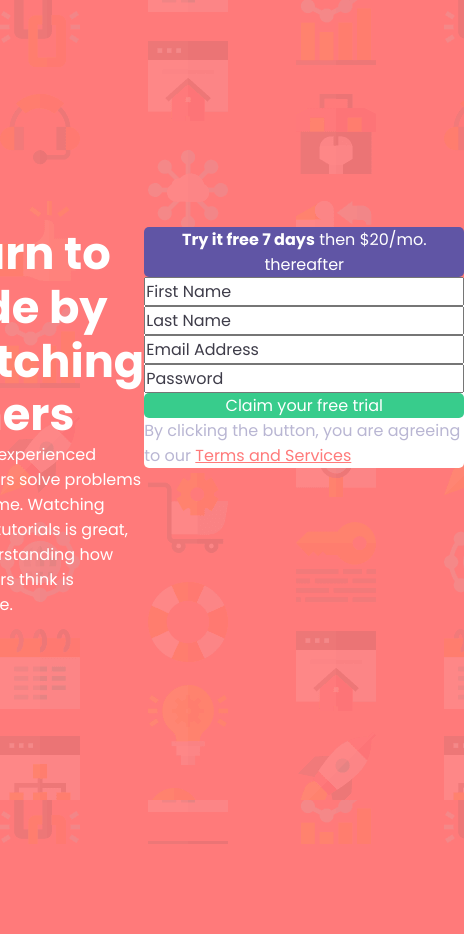
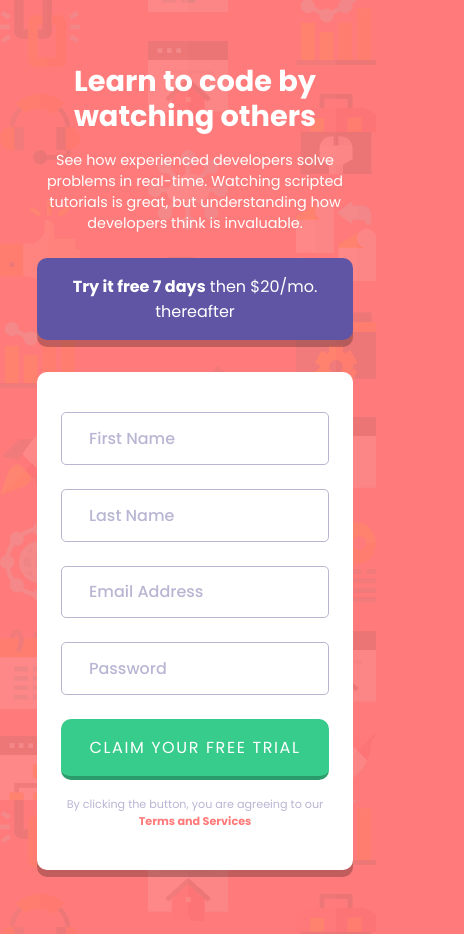
Before and after one commit to Nazaf64/intro-component-with-signup-form, a plain HTML site: page index.html in a window 390 px wide. Shown: the whole page, 464 px wide, since content can reach past the window. Before the commit the page ends 844 px from the top, so only its background shows below. Drawn offline with Linux system fonts and the light colour scheme.

Commit message:
desktop and mobile view working

```diff
--- a/index.html
+++ b/index.html
@@ -19,6 +19,7 @@
       <div id="card-container">
         <button id="free-trial"><strong>Try it free 7 days</strong> then $20/mo. thereafter</button>
         <div id="card-wrapper">
+          <div id="form-stuff">
             <form action="">
               <input type="text" placeholder="First Name">
               <input type="text" placeholder="Last Name">
@@ -30,6 +31,7 @@
           </div>
         </div>
       </div>
+    </div>
   </main>
 </body>
 </html>
--- a/style.css
+++ b/style.css
@@ -1,6 +1,8 @@
 :root{
-    --border-radius: 5px;
+    --border-radius: 10px;
     --line-height: 1.2em;
+    /* --section-width: 35em; */
+    --section-width: 90%;
 
     --red: hsl(0, 100%, 74%);
     --green: hsl(154, 59%, 51%);
@@ -10,8 +12,6 @@
     --dark-blue: hsl(249, 10%, 26%);
     --grayish-blue: hsl(246, 25%, 77%);
 }
-
-/* Font size (name and stats): 18px */
 
 *{
     margin: 0;
@@ -28,16 +28,18 @@ html{
 }
 
 ::placeholder { /* Chrome, Firefox, Opera, Safari 10.1+ */
-    color: var(--dark-blue);
+    color: var(--grayish-blue);
+    font-weight: 500;
     opacity: 1; /* Firefox */
   }
 
 :-ms-input-placeholder { /* Internet Explorer 10-11 */
-    color: var(--dark-blue);
+    color: var(--grayish-blue);
+
 }
 
 ::-ms-input-placeholder { /* Microsoft Edge */
-    color: var(--dark-blue);
+    color: var(--grayish-blue);
 }
 
 body{
@@ -50,17 +52,33 @@ body{
 #container{
     display: grid;
     grid-template-columns: 1fr 1fr;
-    max-width: 75em;
+    max-width: 90%;
+    margin: 0 auto;
+    gap: 1.5em;
 }
 
-h1{
-    font-size: 2.8em;
+#intro-text{
+    max-width: var(--section-width);
+    justify-self: center;
+    align-self: center;
+}
+
+#intro-text h1{
+    font-size: 2.7em;
     line-height: var(--line-height);
+    margin-bottom: 0.6em;
 }
 
 button{
     border: none;
     border-radius: var(--border-radius);
+    padding: 1em;
+    width: 100%;
+    cursor: pointer;
+}
+
+#card-container{
+    max-width: var(--section-width);
 }
 
 #card-wrapper{
@@ -68,22 +86,91 @@ button{
     border-radius: var(--border-radius);
 }
 
+#form-stuff{
+    max-width: 85%;
+    margin: 0 auto;
+    padding-top: 2.5em;
+    padding-bottom: 2.5em;
+}
+
+#card-wrapper, button#free-trial{
+    box-shadow: 0px 7px 0px 0px rgba(0,0,0,0.24);
+    -webkit-box-shadow: 0px 7px 0px 0px rgba(0,0,0,0.24);
+    -moz-box-shadow: 0px 7px 0px 0px rgba(0,0,0,0.24);
+}
+
 button#free-trial{
     background-color: var(--blue);
+    margin-bottom: 2em;
+
+    font-weight: 400;
 }
 
 button#claim-free-trial{
+    text-transform: uppercase;
+    font-weight: 400;
+    letter-spacing: 0.1em;
     background-color: var(--green);
+    margin-bottom: 1em;
+    border-bottom: 4px solid rgba(0,0,0,0.24);
 }
 
 a{
     color: var(--red);
+    text-decoration: none;
+    font-weight: 700;
 }
 
 form{
     display: grid;
 }
 
-#terms-agreement{
+input{
+    border-radius: 5px;
+    border: 1px solid var(--grayish-blue);
+    padding-top: 0.8em;
+    padding-bottom: 0.8em;
+    padding-left: 1.7em;
+    padding-right: 1.7em;
+    margin-bottom: 1.5em;
+    color: #000;
+    width: 100%;
+}
+
+input[type=text]:focus{
+    outline: 1px solid var(--blue);
+}
+
+p#terms-agreement{
     color: var(--grayish-blue);
+    font-size: 0.7em;
+    text-align: center;
 }
+
+p#terms-agreement a{
+    font-size: 1em;
+}
+
+@media screen and (max-width:750px){
+    #container{
+        grid-template-columns: 1fr;
+        margin-top: 4em;
+        margin-bottom: 4em;
+    }
+
+    #intro-text{
+        text-align: center;
+    }
+
+    #card-container{
+        margin: 0 auto;
+    }
+
+    #intro-text h1{
+        font-size: 1.8em;
+    }
+
+    #intro-text p{
+        font-size: 0.9em;
+    }
+}
```
Lines whose indentation alone changed are shown as unchanged.
